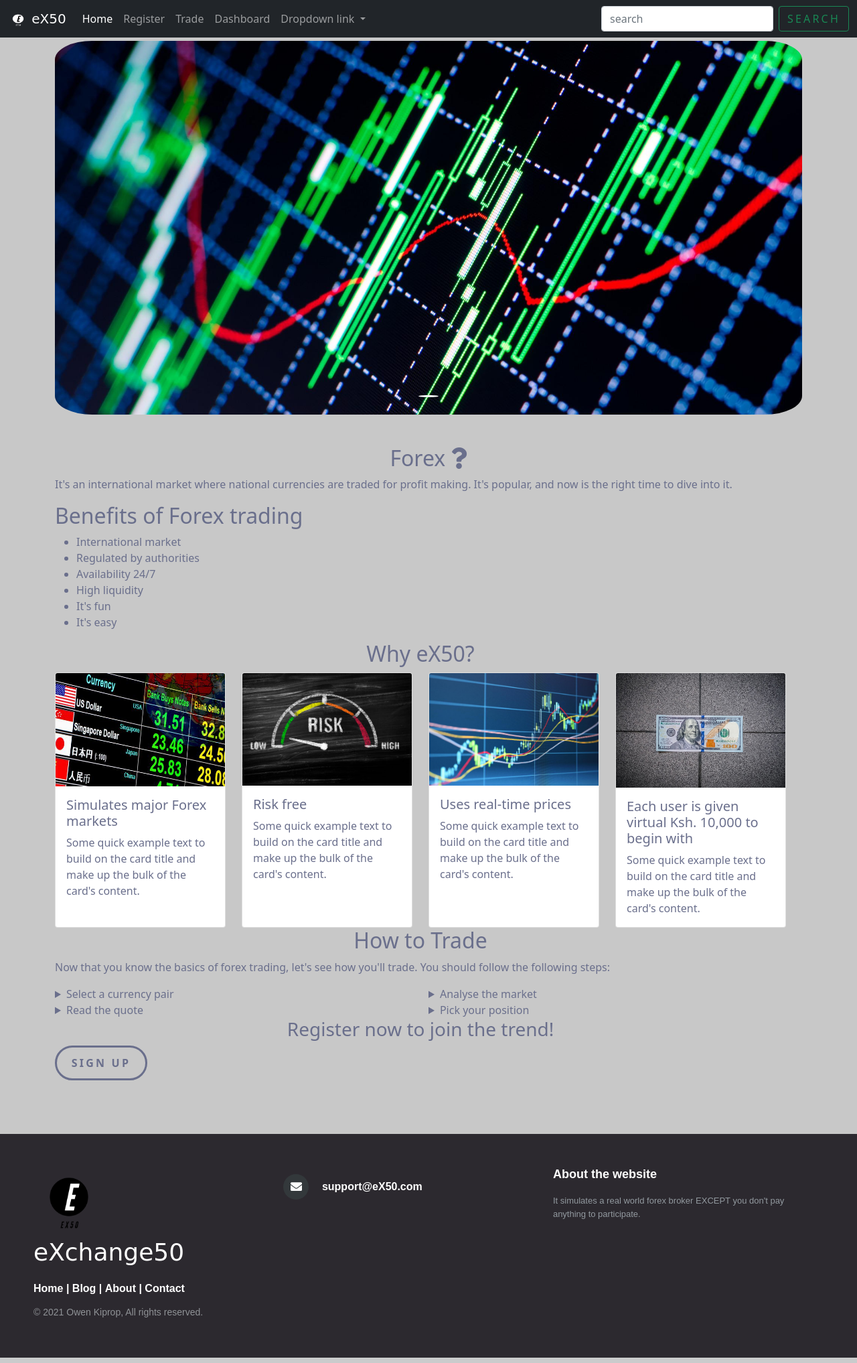
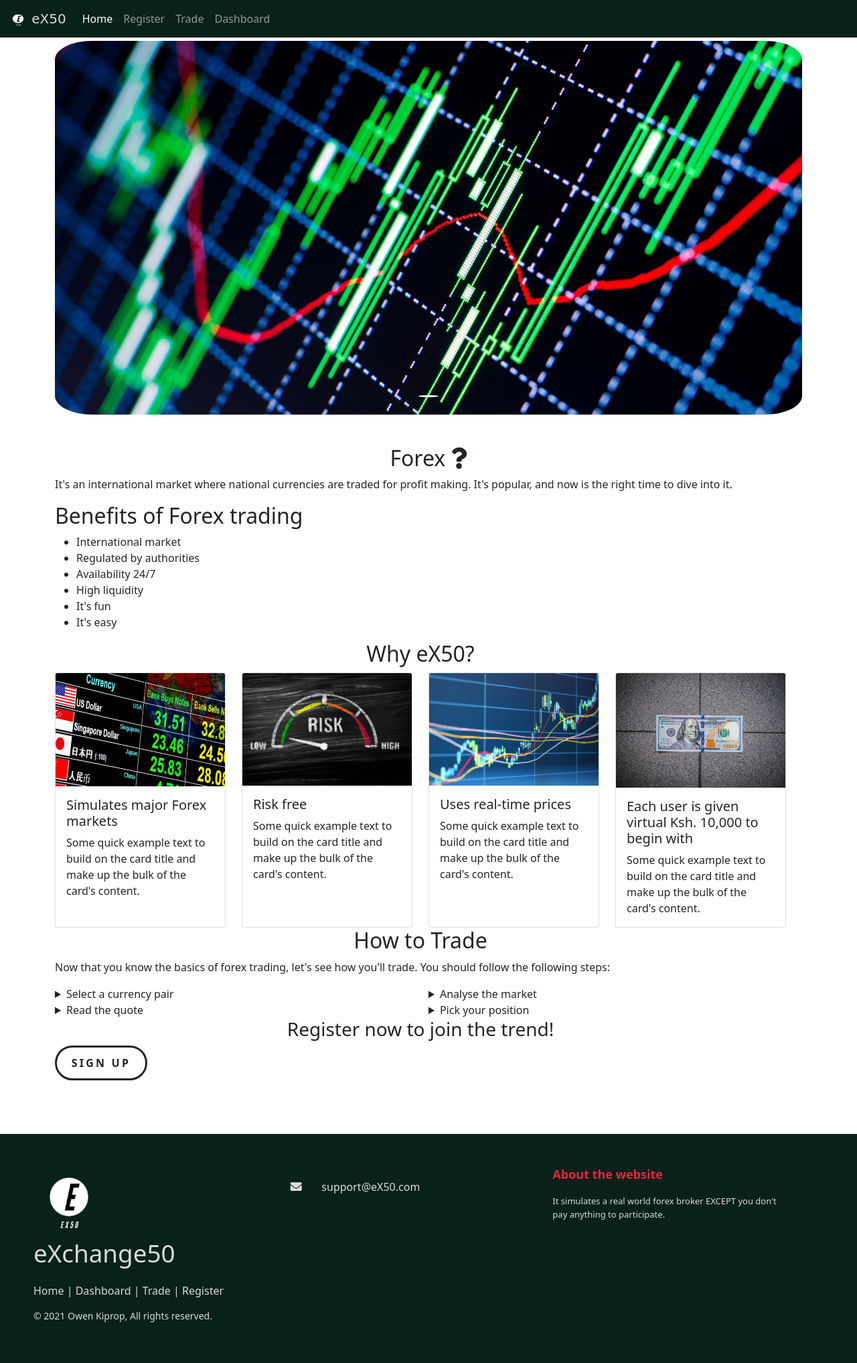
Before and after one commit to 0xOwen/exchange50, a Flask app: page / in a window 1280 px wide. Shown: the whole page at 67% size. Run offline with Flask 2, Linux system fonts and the light colour scheme; some web fonts are replaced.

Commit message:
Styling for layout page

```diff
--- a/static/styles.css
+++ b/static/styles.css
@@ -1,7 +1,33 @@
+/* layout css */
 #logo_span
 {
+    color:#dbdbdb;
     font-family: 'Expletus Sans', cursive;
 }
+.toggle_icon
+{
+    height:4px;
+    width:30px;
+    margin:4px;
+}
+.toggle_icon:first-child
+{
+    background-color:#1adb5d;
+}
+.toggle_icon:nth-child(2)
+{
+    background-color:#dbdbdb;
+}
+.toggle_icon:last-child
+{
+    background-color:#785964;
+}
+
+li .nav-link
+{
+    color:#dbdbdb;
+}
+
 
 /* Homepage css */
 #home
@@ -85,13 +111,14 @@ footer
 
 .footer-distributed
 {
-	background-color: #2c292f;
+	background-color: #08211b;
 	box-sizing: border-box;
 	width: 100%;
 	text-align: left;
-	font: bold 16px sans-serif;
+	font: bold 16px;
 	padding: 50px 50px 60px 50px;
 	margin-top: 80px;
+    color:#dbdbdb;
 }
 
 .footer-distributed .footer-left,
@@ -111,8 +138,8 @@ footer
 
 .footer-distributed h3
 {
-	color:  #ffffff;
-	font: normal 36px 'Cookie', cursive;
+	color:  #dbdbdb;
+	font-size:230%;
 	margin: 0;
 }
 
@@ -127,7 +154,7 @@ footer
 
 .footer-distributed .footer-links
 {
-	color:  #ffffff;
+	color:  #dbdbdb;
 	margin: 20px 0 12px;
 }
 
@@ -141,7 +168,7 @@ footer
 
 .footer-distributed .footer-company-name
 {
-	color:  #8f9296;
+	color:  #dbdbdb;
 	font-size: 14px;
 	font-weight: normal;
 	margin: 0;
@@ -157,8 +184,8 @@ footer
 
 .footer-distributed .footer-center i
 {
-	background-color:  #33383b;
-	color: #ffffff;
+	background-color: #08211b;
+	color: #dbdbdb;
 	font-size: 25px;
 	width: 38px;
 	height: 38px;
@@ -178,7 +205,7 @@ footer
 .footer-distributed .footer-center p
 {
 	display: inline-block;
-	color: #ffffff;
+	color: #dbdbdb;
 	vertical-align: middle;
 	margin:0;
 }
@@ -199,7 +226,7 @@ footer
 .footer-distributed .footer-company-about
 {
 	line-height: 20px;
-	color:  #92999f;
+	color:  #dbdbdb;
 	font-size: 13px;
 	font-weight: normal;
 	margin: 0;
@@ -208,7 +235,7 @@ footer
 .footer-distributed .footer-company-about span
 {
 	display: block;
-	color:  #ffffff;
+	color:  #ef233c;
 	font-size: 18px;
 	font-weight: bold;
 	margin-bottom: 20px;
@@ -217,24 +244,6 @@ footer
 .footer-distributed .footer-icons
 {
 	margin-top: 25px;
-}
-
-.footer-distributed .footer-icons a
-{
-	display: inline-block;
-	width: 35px;
-	height: 35px;
-	cursor: pointer;
-	background-color:  #33383b;
-	border-radius: 2px;
-
-	font-size: 20px;
-	color: #ffffff;
-	text-align: center;
-	line-height: 35px;
-
-	margin-right: 3px;
-	margin-bottom: 5px;
 }
 
 /* media query to make the footer responsive */
@@ -259,14 +268,6 @@ footer
 }
 
 /* login and signup page */
-
-body
-{
-    margin: 0;
-    color: #6a6f8c;
-    background: #c8c8c8;
-}
-
 .login-container
 {
     width: 100%;
--- a/templates/layout.html
+++ b/templates/layout.html
@@ -18,16 +18,18 @@
 
   </head>
   <body>
-    <nav class="navbar navbar-expand-lg navbar-dark bg-dark">
+    <nav class="navbar navbar-expand-lg navbar-dark" style="background-color:#08211B">
         <div class="container-fluid">
-            <a class="navbar-brand" href="">
+            <a class="navbar-brand" href="/index">
                 <img src="../static/eX50-logos_white.png" alt="" width="30" height="24">
                 <span id="logo_span">
                    eX50
                 </span>
             </a>
-            <button class="navbar-toggler" type="button" data-bs-toggle="collapse" data-bs-target="#navbarNav" aria-controls="navbarNav" aria-expanded="false" aria-label="Toggle navigation">
-                <span class="navbar-toggler-icon"></span>
+            <button class="navbar-toggler" id="toggle_btn" type="button" data-bs-toggle="collapse" data-bs-target="#navbarNav" aria-controls="navbarNav" aria-expanded="false" aria-label="Toggle navigation">
+                <div class="toggle_icon"></div>
+                <div class="toggle_icon"></div>
+                <div class="toggle_icon"></div>
             </button>
 
             <div class="collapse navbar-collapse" id="navbarNav">
@@ -44,24 +46,8 @@
                     <li class="nav-item">
                       <a href="/dashboard" class="nav-link">Dashboard</a>
                   </li>
-
-                    <!--Just incase you need a drop down menu-->
-                    <li class="nav-item dropdown">
-                        <a class="nav-link dropdown-toggle" href="#" id="navbarDropdownMenuLink" role="button" data-bs-toggle="dropdown" aria-expanded="false">
-                          Dropdown link
-                        </a>
-                        <ul class="dropdown-menu" aria-labelledby="navbarDropdownMenuLink">
-                          <li><a class="dropdown-item" href="#">Action</a></li>
-                          <li><a class="dropdown-item" href="#">Another action</a></li>
-                          <li><a class="dropdown-item" href="#">Something else here</a></li>
-                        </ul>
-                      </li>
                 </ul>
             </div>
-            <form class="d-flex">
-                <input class="form-control me-2" type="search" placeholder="search" aria-label="Search">
-                <button class="btn btn-outline-success" type="submit">Search</button>
-            </form>
         </div>
     </nav>
 
@@ -72,17 +58,17 @@
     <footer class="footer-distributed">
 
 			<div class="footer-left">
-          <img src="../static/eX50-logos_black.png">
+          <img src="../static/eX50-logos_white.png">
 				<h3>eXchange50</h3>
 
 				<p class="footer-links">
 					<a href="#">Home</a>
 					|
-					<a href="#">Blog</a>
+					<a href="#">Dashboard</a>
 					|
-					<a href="#">About</a>
+					<a href="#">Trade</a>
 					|
-					<a href="#">Contact</a>
+					<a href="#">Register</a>
 				</p>
 
 				<p class="footer-company-name">© 2021 Owen Kiprop, All rights reserved.</p>
```
